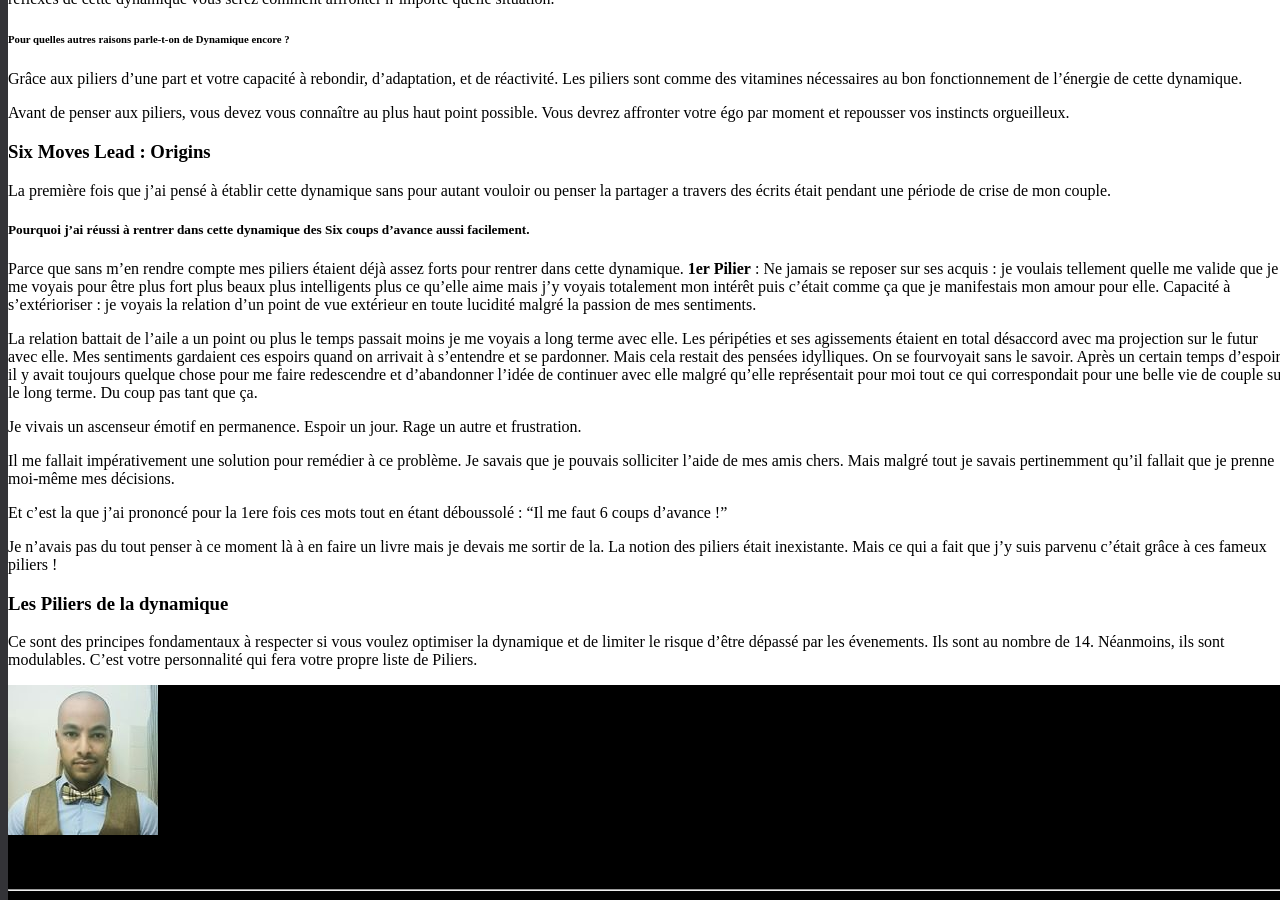
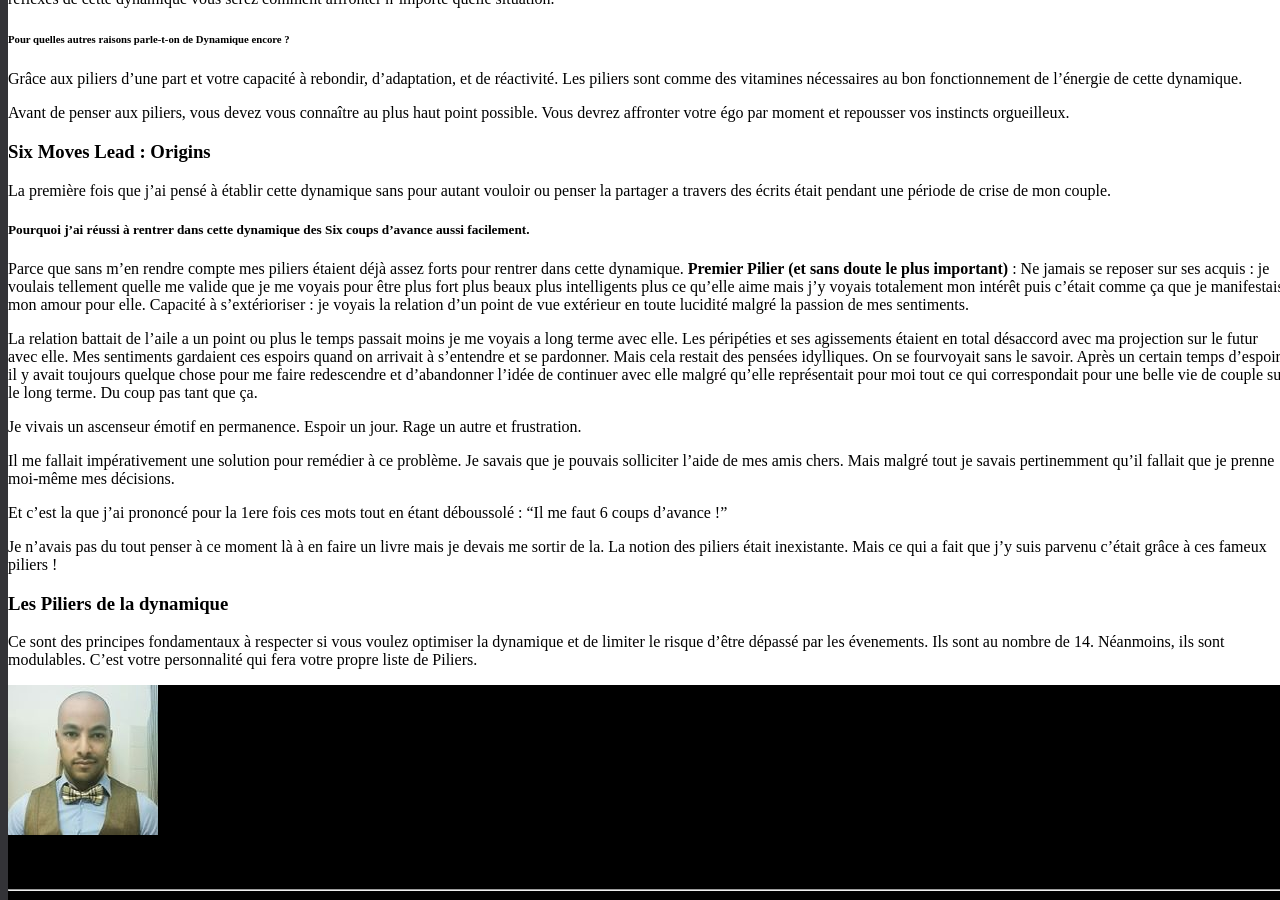
Before and after one commit to darkh2/darkh2.github.io, a Jekyll site: the page built from _posts/2018-07-09-Six-Moves-Lead.md, in a window 1280 px wide and 900 px high, scrolled down 579 px. Built offline with Jekyll 4.4.1, drawn with Linux system fonts in a browser that asks for light colours; comment, search, counter and statistics services are not loaded.

Commit message:
Create 2018-07-09-Six-Moves-Lead.md

```diff
--- a/_posts/2018-07-09-Six-Moves-Lead.md
+++ b/_posts/2018-07-09-Six-Moves-Lead.md
@@ -27,7 +27,7 @@ La première fois que j’ai pensé à établir cette dynamique sans pour autant
 
 ##### Pourquoi j'ai réussi à rentrer dans cette dynamique des Six coups d'avance aussi facilement.
 Parce que sans m'en rendre compte mes piliers étaient déjà assez forts pour rentrer dans cette dynamique.
-**1er Pilier** : Ne jamais se reposer sur ses acquis : je voulais tellement quelle me valide que je me voyais pour être plus fort plus beaux plus intelligents plus ce qu'elle aime mais j'y voyais totalement mon intérêt puis c'était comme ça que je manifestais mon amour pour elle.
+**Premier Pilier (et sans doute le plus important)** : Ne jamais se reposer sur ses acquis : je voulais tellement quelle me valide que je me voyais pour être plus fort plus beaux plus intelligents plus ce qu'elle aime mais j'y voyais totalement mon intérêt puis c'était comme ça que je manifestais mon amour pour elle.
 Capacité à s'extérioriser : je voyais la relation d'un point de vue extérieur en toute lucidité malgré la passion de mes sentiments.
 
 La relation battait de l'aile a un point ou plus le temps passait moins je me voyais a long terme avec elle. Les péripéties et ses agissements étaient en total désaccord avec ma projection sur le futur avec elle. Mes sentiments gardaient ces espoirs quand on arrivait à s'entendre et se pardonner. Mais cela restait des pensées idylliques. On se fourvoyait sans le savoir. Après un certain temps d'espoir il y avait toujours quelque chose pour me faire redescendre et d'abandonner l'idée de continuer avec elle malgré qu'elle représentait pour moi tout ce qui correspondait pour une belle vie de couple sur le long terme. Du coup pas tant que ça.
```
